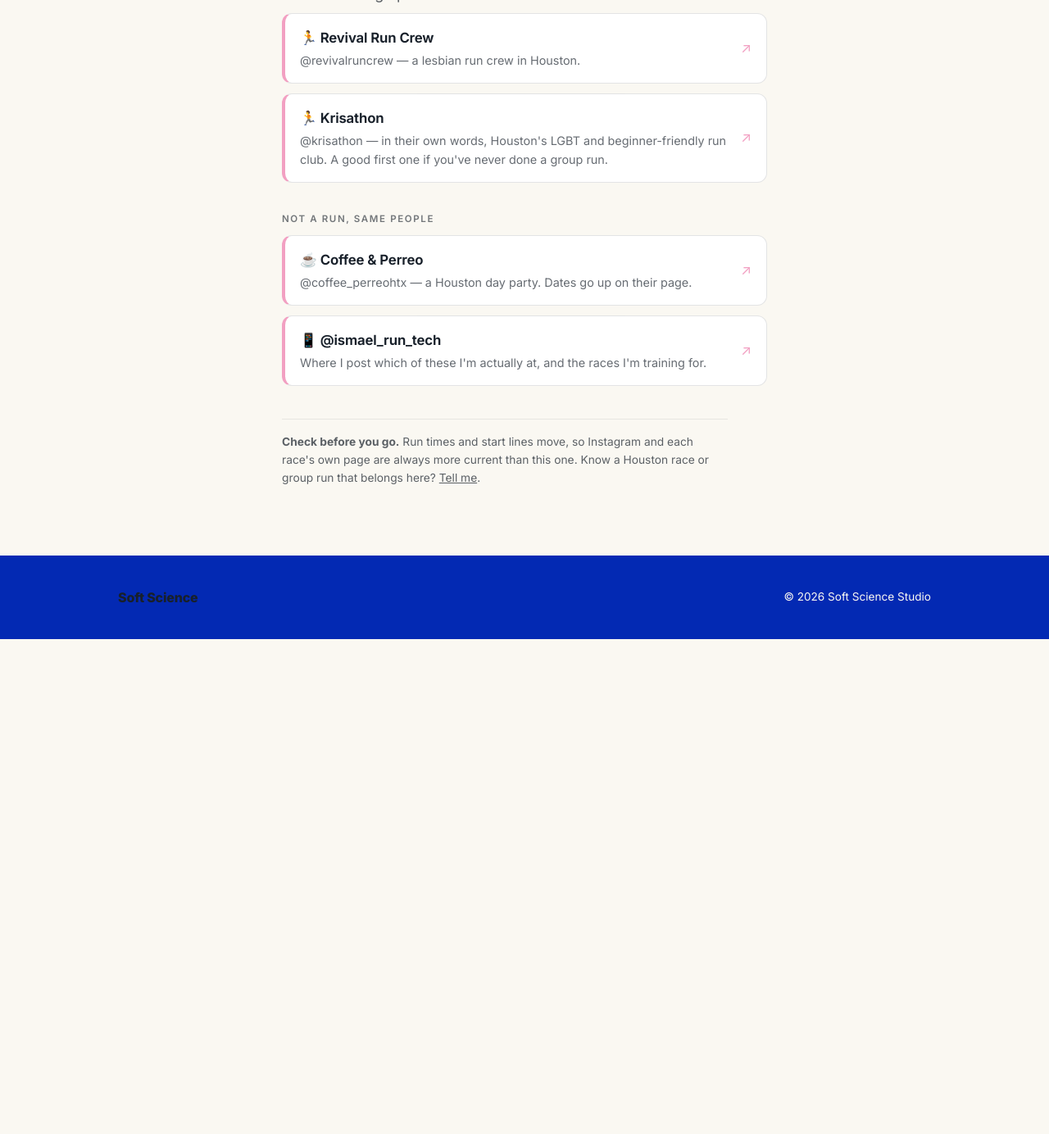
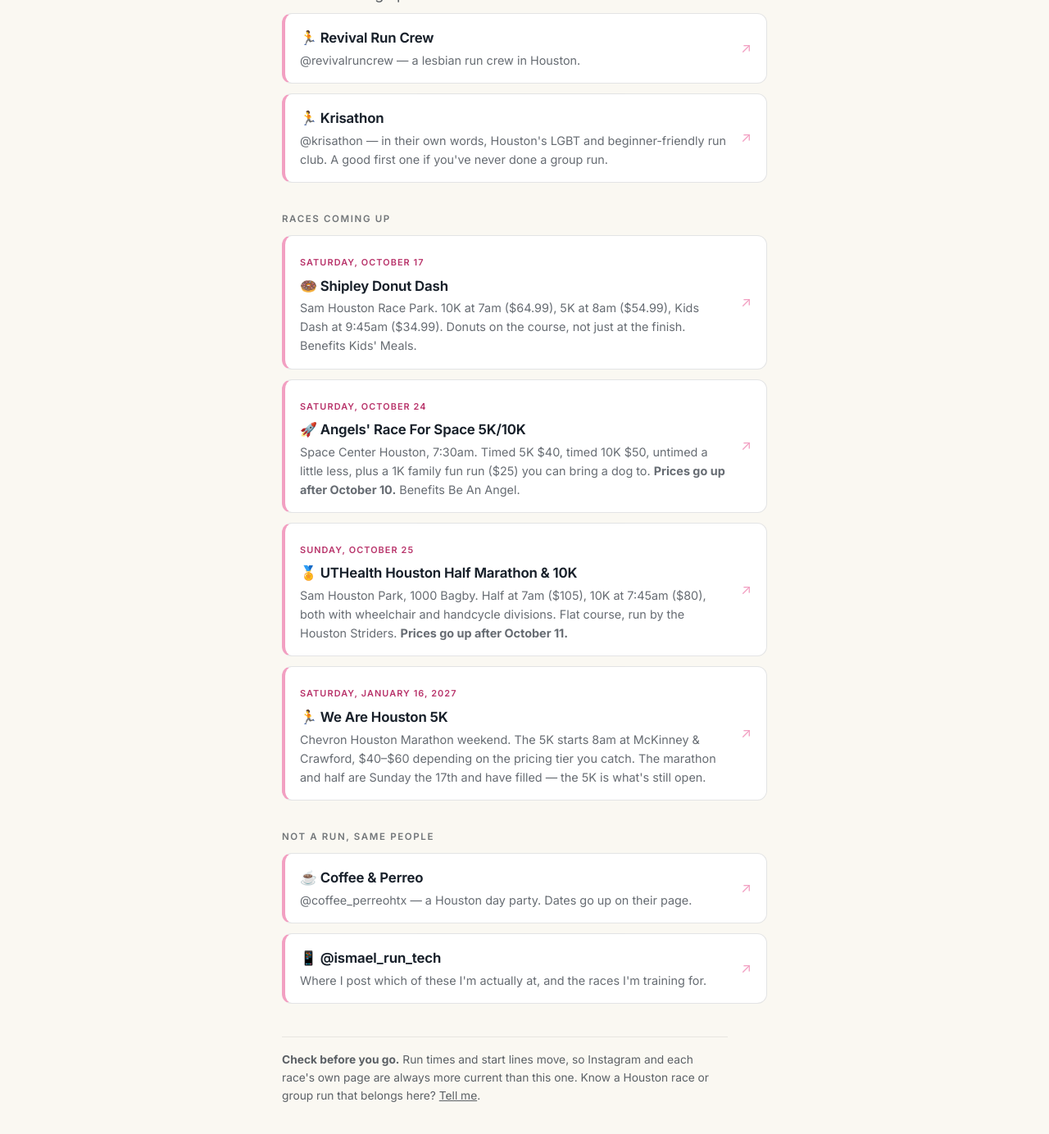
Before and after one commit to imelendez/soft-science-studio, a Jekyll site: the page running/index.html, which Jekyll copies as it is, in a window 1280 px wide and 1400 px high, scrolled down 1319 px. Shown: the top 1384 px of the window at 82% size. Built offline with Jekyll 4.4.1, drawn with Linux system fonts in a browser that asks for light colours; before the commit the page ends 2099 px from its top, so only the background shows below that; some of the changed text lies outside the part shown.

Commit message:
Add four Houston races to /running/
Date order, soonest first: Shipley Donut Dash (Oct 17), Angels' Race For
Space (Oct 24), UTHealth Houston Half and 10K (Oct 25), and the We Are
Houston 5K on Chevron marathon weekend (Jan 16, 2027).

Every date, start time, distance and price was read off each race's own
site today rather than carried over from a post. Two of them raise
prices on a known date, Oct 10 and Oct 11, so the cards say so - after
those dates the numbers here understate the cost and need rechecking.

One claim is not verified and the comment says so: the marathon and half
having filled for 2027 is Ismael's report, not something the race states
on its registration page. The 5K details themselves are from the
official race weekend schedule.

Co-Authored-By: Claude Opus 5 <noreply@anthropic.com>

```diff
--- a/running/index.html
+++ b/running/index.html
@@ -56,8 +56,8 @@ height="0" width="0" style="display:none;visibility:hidden"></iframe></noscript>
   <h1 class="page-title">&#127939; Running in Houston</h1>
   <p class="router-intro">
     A run club for most nights of the week, and the races worth putting on
-    a calendar. I run with Sexy Pace on Wednesdays. All of these are open
-    — turn up, run your own pace, leave when you want.
+    a calendar. I run with Sexy Pace on Wednesdays. The group runs are all
+    open — turn up, run your own pace, leave when you want.
   </p>
 
   <!--
@@ -154,6 +154,61 @@ height="0" width="0" style="display:none;visibility:hidden"></iframe></noscript>
     </li>
   </ul>
 
+  <!--
+    ============================================================
+    RACES — date order, soonest first. Rules:
+    1. Every date, start time, distance and price below was read off the
+       race's OWN page on 2026-09-24. Never carry a number over from a
+       flyer or a post.
+    2. DROP each race once it has passed — a list of races you can no
+       longer enter is worse than no list.
+    3. Prices that rise on a known date say so; check them when that date
+       passes, since the card then understates the cost.
+    4. Unique data-cta per link ("running-race-<short-name>").
+    5. If Ismael is paid, comped or rewarded to promote a race, say so on
+       the card — see the Breakaway cards on /me/ and /events/.
+    6. UNVERIFIED: the "marathon and half are full" line on the Chevron
+       card is Ismael's report (2026-09-24), not something the race site
+       states on its registration page. Drop that sentence if it can't be
+       confirmed.
+    ============================================================
+  -->
+  <h2>Races coming up</h2>
+  <ul class="cards">
+    <li>
+      <a class="card a-body" href="https://runsignup.com/Race/TX/Houston/ShipleyDoNutsDash"
+         data-external data-cta="running-race-donut-dash">
+        <span class="timely">Saturday, October 17</span>
+        <span class="t">🍩 Shipley Donut Dash</span>
+        <span class="d">Sam Houston Race Park. 10K at 7am ($64.99), 5K at 8am ($54.99), Kids Dash at 9:45am ($34.99). Donuts on the course, not just at the finish. Benefits Kids' Meals.</span>
+      </a>
+    </li>
+    <li>
+      <a class="card a-body" href="https://beanangel.org/raceforspace/"
+         data-external data-cta="running-race-race-for-space">
+        <span class="timely">Saturday, October 24</span>
+        <span class="t">🚀 Angels' Race For Space 5K/10K</span>
+        <span class="d">Space Center Houston, 7:30am. Timed 5K $40, timed 10K $50, untimed a little less, plus a 1K family fun run ($25) you can bring a dog to. <strong>Prices go up after October 10.</strong> Benefits Be An Angel.</span>
+      </a>
+    </li>
+    <li>
+      <a class="card a-body" href="https://www.houstonhalf.com/"
+         data-external data-cta="running-race-uthealth-half">
+        <span class="timely">Sunday, October 25</span>
+        <span class="t">🏅 UTHealth Houston Half Marathon &amp; 10K</span>
+        <span class="d">Sam Houston Park, 1000 Bagby. Half at 7am ($105), 10K at 7:45am ($80), both with wheelchair and handcycle divisions. Flat course, run by the Houston Striders. <strong>Prices go up after October 11.</strong></span>
+      </a>
+    </li>
+    <li>
+      <a class="card a-body" href="https://www.chevronhoustonmarathon.com/participants/registration/"
+         data-external data-cta="running-race-we-are-houston-5k">
+        <span class="timely">Saturday, January 16, 2027</span>
+        <span class="t">🏃 We Are Houston 5K</span>
+        <span class="d">Chevron Houston Marathon weekend. The 5K starts 8am at McKinney &amp; Crawford, $40–$60 depending on the pricing tier you catch. The marathon and half are Sunday the 17th and have filled — the 5K is what's still open.</span>
+      </a>
+    </li>
+  </ul>
+
   <h2>Not a run, same people</h2>
   <ul class="cards">
     <li>
```
Also changed, not shown: other parts of running/index.html (+0 -15 lines).
